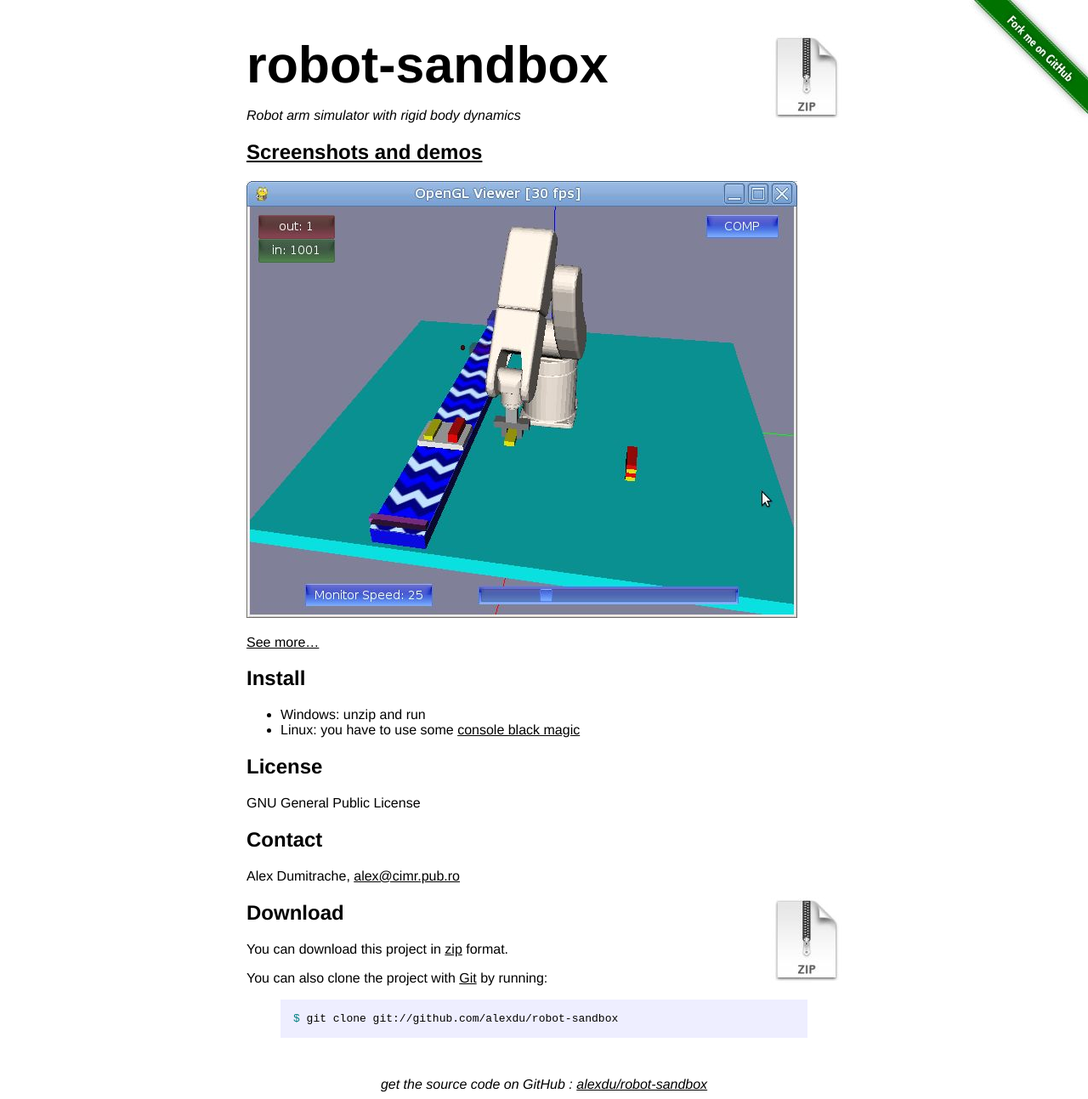
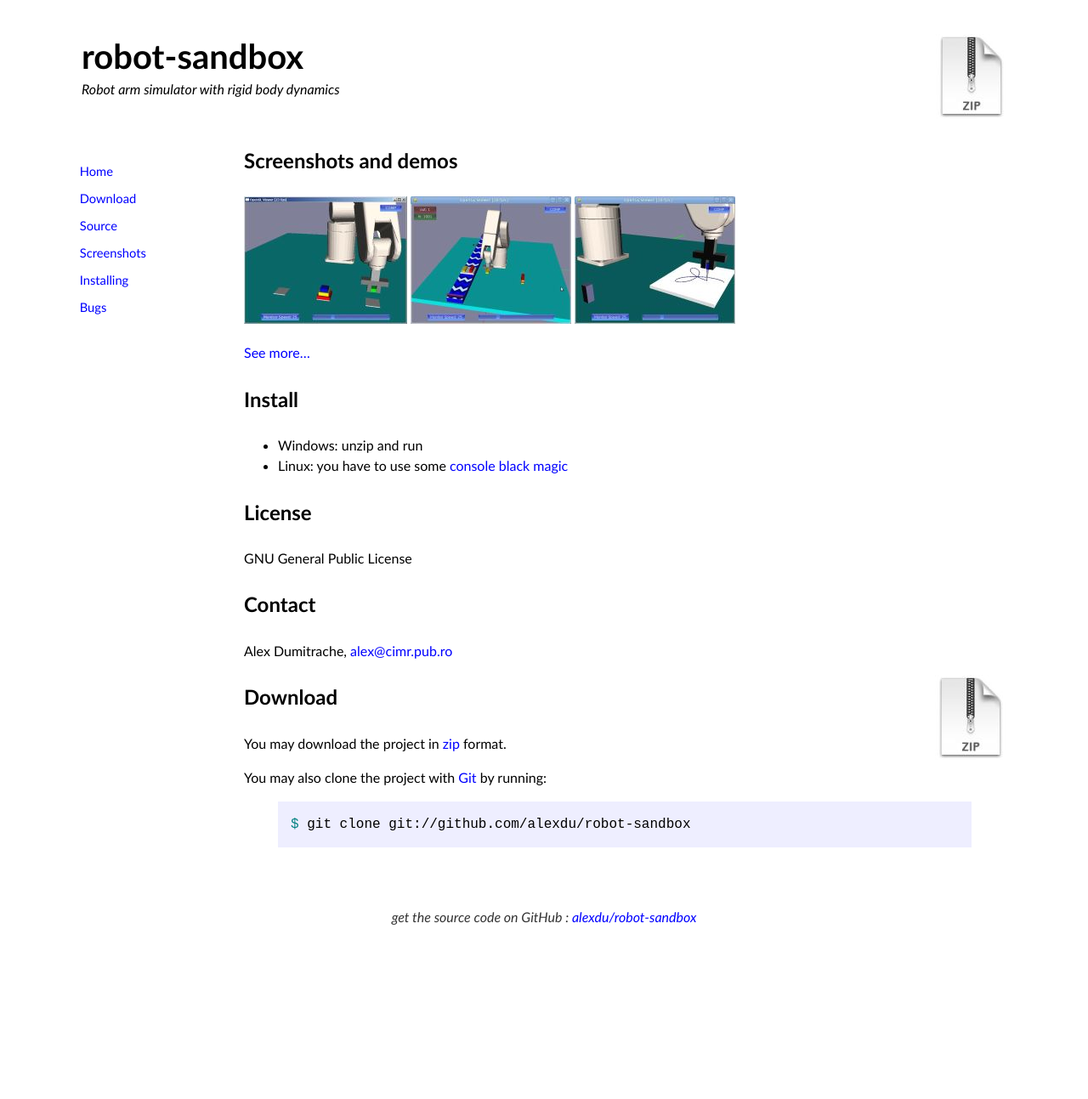
Before and after one commit to alexdu/robot-sandbox, a Jekyll site: the page built from index.md, in a window 1280 px wide. Shown: the whole page at 85% size. Built offline with Jekyll 4.4.1, drawn with Linux system fonts in a browser that asks for light colours; after the commit the page ends 1131 px from its top, so only the background shows below that.

Commit message:
Flexible layout and navigation menu

```diff
--- /dev/null
+++ b/_layouts/flex.html
@@ -0,0 +1,86 @@
+<!-- Flexible layout: Tonico Strasser - http://www.webproducer.at/flexible-layout -->
+
+<!DOCTYPE HTML PUBLIC "-//W3C//DTD XHTML 1.0 Strict//EN" "http://www.w3.org/TR/xhtml1/DTD/xhtml1-strict.dtd">
+<html><head>
+<meta http-equiv="content-type" content="text/html; charset=UTF-8">
+
+	<style type="text/css">
+		body {
+  		margin-top: 1.0em;
+  		background-color: #ffffff;
+		  font-family: Helvetica,Arial,FreeSans,sans-serif;
+  		color: #000000;
+    }
+    #container {
+      margin: 0 auto;
+      width: 700px;
+    }
+		h1 { font-size: 2.5em; color: #000000; margin-bottom: 3px; }
+		h1 .small { font-size: 0.4em; }
+		h1 a { text-decoration: none }
+		h2 { font-size: 1.5em; color: #000000; }
+    h3 { text-align: center; color: #000000; }
+
+    h1 a, h2 a { color: black;}
+    h1 a:hover, h2 a:hover { color: blue;}
+    a { color: blue; text-decoration: none }
+    a:hover { color: red; text-decoration: underline;  }
+    img {border: 0}
+    .description { font-size: 1.2em; margin-bottom: 30px; margin-top: 30px; font-style: italic;}
+    .download { float: right; }
+		pre { background: #eef; color: #000; padding: 15px;}
+    hr { border: 0; width: 80%; border-bottom: 1px solid #aaa}
+    .footer { text-align:center; padding-top:30px; font-style: italic; }
+	</style>
+
+    <link rel="stylesheet" type="text/css" href="syntax.css" />
+
+    <!-- base href="http://www.webproducer.at/flexible-layout/" -->
+	<title>{{ page.title }}</title>
+    <link rel="stylesheet" type="text/css" media="screen" href="screen.css">
+    <!--[if IE]><link rel="stylesheet" type="text/css" href="./ie.css" /><![endif]-->
+  </head><body>
+    <div id="main" class="hide-right">
+      <div id="header">
+        <div class="download">
+          <a href="http://github.com/alexdu/robot-sandbox/zipball/master">
+            <img border="0" src="zip.jpg"></a>
+        </div>
+        <h1 class="title">robot-sandbox</h1>
+        <em>Robot arm simulator with rigid body dynamics</em>
+      </div>
+      <div id="columns">
+        <div class="cols-wrapper">
+          <div class="float-wrapper">
+            <div id="col-a">
+              <div class="main-content">
+              {{ content }}
+              </div>
+            </div>
+            <div id="col-b" class="sidecol">
+              <div class="box">
+              <p>&nbsp;</p>
+              <p><a href="index.html">Home</a></p>
+              <p><a href="index.html#download">Download</a></p>
+              <p><a href="http://github.com/alexdu/robot-sandbox/">Source</a></p>
+              <p><a href="demos.html">Screenshots</a></p>
+              <p><a href="install.html">Installing</a></p>
+              <p><a href="http://github.com/alexdu/robot-sandbox/issues">Bugs</a></p>
+
+              </div>
+            </div>
+          </div>
+<!--      <div id="col-c" class="sidecol">
+            <div class="box">
+            </div>
+          </div>-->
+          <div class="clear" id="em"></div>
+        </div>
+      </div>
+      <div id="footer" class="clear">
+        <div class="footer">
+        get the source code on GitHub : <a href="http://github.com/alexdu/robot-sandbox">alexdu/robot-sandbox</a>
+        </div>
+      </div>
+    </div>
+  </body></html>
--- /dev/null
+++ b/elements.css
@@ -0,0 +1,160 @@
+/* Style properties for HTML elements based on the HTML 4.01 Specification.
+   <http://www.w3.org/TR/html401/cover.html#toc>
+
+   Blank version of this stylesheet:
+   <http://www.webproducer.at/lab/elements.css>
+*/
+
+/* Section 7.5: The document body */
+body {
+  margin: 0;
+  padding: 1em;
+  min-width: 50em;
+  font-size: 100%; /* 12px [1] */
+  line-height: 1.5em; /* 18px [2] */
+  background: white;
+  color: black;
+  font-family: "Trebuchet MS", "Luxi Sans", "Helvetica", sans-serif;
+}
+h1 {
+  font-size: 2.5em; /* 18px */
+  line-height: 1.33em; /* 24px */
+  margin: 0.89em 0; /* 16px 0 */
+}
+h2 {
+  font-size: 1.5em; /* 15px */
+  line-height: 1.4em; /* 21px  */
+  margin: 1.07em 0; /* 16px 0 */
+}
+h3 {
+  font-size: 1.25em; /* 12px */
+  font-style: italic;
+  margin: 1.33em 0; /* 16px 0 */
+}
+h4, h5, h6 {
+  font-size: 1em; /* 9px */
+  line-height: 2em; /* 18px */
+  margin: 1.56em 0; /* 14px 0 */
+}
+h4 {
+  text-transform: uppercase;
+}
+h5 {}
+h6 {
+  font-style: italic;
+}
+address {}
+
+/* Section 9: Text */
+/* 9.2: Structured text */
+em {}
+strong {}
+dfn {}
+code {
+  font-family: "Bitstream Vera Sans Mono", "Courier New", Monaco, Courier, monospace;  /* [3] */
+}
+samp {}
+kbd {}
+var {}
+cite {}
+abbr {}
+acronym {}
+blockquote {}
+q {}
+sub {}
+sup {}
+/* End of 9.2 */
+p {}
+pre {
+  font-family: "Bitstream Vera Sans Mono", "Courier New", Monaco, Courier, monospace;  /* [3] */
+}
+ins {}
+del {}
+
+/* Section 10: Lists */
+ul {
+  margin: 1em 0;
+  padding: 0 0 0 2.5em;
+}
+ul ul {
+  margin: 0;
+  padding: 0 0 0 1.25em;
+}
+ol {
+  margin: 1em;
+  padding: 0 2em;
+}
+ol ol {
+  margin: 0;
+}
+li {
+  margin: 0;
+  padding: 0;
+}
+dl {}
+dt {}
+dd {}
+
+/* Section 11: Tables */
+table {}
+caption {}
+thead {}
+tfoot {}
+tbody {}
+colgroup {}
+col {}
+tr {}
+th {}
+td {}
+
+/* Section 12.2:  The A element */
+a:link {}
+a:visited {}
+a:link:hover {} /* [4] */
+a:visited:hover {}
+a:active {}
+a:focus {}
+a:focus:hover {}
+
+/* Section 13: Objects, Images, and Applets */
+img {}
+object {}
+applet {}
+
+/* Section 15: Alignment, font styles, and horizontal rules */
+/* 15.2: Fonts "[...] their use is discouraged in favor of style sheets." */
+tt {}
+i {}
+b {}
+big {}
+small {}
+/* End of 15.2 */
+hr {}
+
+/* Section 16: Frames */
+iframe {}
+
+/* Section 17: Forms */
+form {}
+input {}
+input:focus {}
+button {}
+button:focus {}
+select {}
+select:focus {}
+optgroup {}
+option {}
+textarea {}
+textarea:focus {}
+label {}
+fieldset {}
+legend {}
+
+/*
+  [1] All calculations are based on the assumption that 1em is 12px.
+  [2] If you specify a font-size, also consider to specify a line-height property.
+  [3] If you don't specify something other than monospace, mozilla will calculate
+      its own font-size based on the user preferences.
+  [4] "... prevents hover styles from being applied to non-hyperlink anchors."
+      <http://devedge.netscape.com/viewsource/2003/arbitrary-hover/>
+*/
--- a/index.md
+++ b/index.md
@@ -1,27 +1,19 @@
 ---
-layout: index
+layout: flex
 title: robot-sandbox @ github
 ---
 
 
-<div class="download">
-  <a href="http://github.com/alexdu/robot-sandbox/zipball/master">
-    <img border="0" src="zip.jpg"></a>
-</div>
-
-[robot-sandbox](http://github.com/alexdu/robot-sandbox)
-=======================================================
-
-*Robot arm simulator with rigid body dynamics*
-
 [Screenshots and demos](demos.html)
 -----------------------------------
-[belt1]: screenshot-conveyor-belt-1.jpg
-[belt2]: screenshot-conveyor-belt-2.jpg
-[draw-rose]: screenshot-robot-drawing-rose.jpg
-[hanoi]: screenshot-hanoi-towers.jpg
+[belt1]: thumb-conveyor-belt-1.jpg
+[belt2]: thumb-conveyor-belt-2.jpg
+[draw-rose]: thumb-robot-drawing-rose.jpg
+[hanoi]: thumb-hanoi-towers.jpg
 
-![robot-sandbox screenshot][belt1]
+[![robot-sandbox screenshot][hanoi]](demos.html)
+[![robot-sandbox screenshot][belt1]](demos.html)
+[![robot-sandbox screenshot][draw-rose]](demos.html)
 
 [See more...](demos.html)
 
@@ -48,17 +40,15 @@ Alex Dumitrache, <alex@cimr.pub.ro>
     <img border="0" src="zip.jpg"></a>
 </div>
 
+<a name="download"> </a>
+
 Download
 --------
 
-You can download this project in [zip](http://github.com/alexdu/robot-sandbox/zipball/master) format.
+You may download the project in [zip](http://github.com/alexdu/robot-sandbox/zipball/master) format.
 
-You can also clone the project with [Git](http://git-scm.com) by running:
+You may also clone the project with [Git](http://git-scm.com) by running:
 
 {% highlight sh %}
 $ git clone git://github.com/alexdu/robot-sandbox
 {% endhighlight %}
-
-<div class="footer">
-  get the source code on GitHub : <a href="http://github.com/alexdu/robot-sandbox">alexdu/robot-sandbox</a>
-</div>
--- /dev/null
+++ b/layout.css
@@ -0,0 +1,74 @@
+/* Layout stylesheet */
+
+body {
+  font-size: 100.01%; /* [1] */
+}
+#col-a {
+  float: right;
+  width: 100%;
+}
+#col-a[id] { /* [2] */
+  margin-left: -1px;
+}
+#col-b {
+  float: left;
+  margin-left: -12em;
+  z-index: 10; /* [3] */
+}
+#col-b[id] { /* [2] */
+  margin-right: 1px;
+}
+#col-c {
+  float: right;
+  margin-right: -12em;
+  z-index: 11; /* [3] */
+}
+#col-c[id] { /* [2] */
+  margin-left: 1px;
+}
+.show-all #columns {
+  padding: 0 12em;
+}
+.hide-left #columns {
+  padding: 0 12em 0 0;
+}
+.hide-right #columns {
+  padding: 0 0 0 12em;
+}
+.cols-wrapper {
+  width: 100%;
+}
+.cols-wrapper[class] {
+  padding-bottom: 0.1px; /* [4] */
+}
+.float-wrapper {
+  float: left;
+  width: 100%;
+  position: relative;
+  z-index: 0;
+}
+.float-wrapper[class] { /* [2] */
+  margin-right: -1px;
+}
+.sidecol {
+  position: relative;
+  width: 12em;
+  overflow: hidden;
+}
+.box,
+.main-content {
+  margin: 0 1em;
+}
+.clear {
+  clear: both;
+}
+.none {
+  display: none;
+}
+
+/*
+  [1] Play nice with EMs in Opera 6 and IE Win.
+  [2] Support for Mozilla, but IE doesn't likes it.
+  [3] Z indices needed for link clickability in IE Mac and Opera 6.
+  [4] Mozilla needs a non zero value, seems to be a bug.
+*/
--- /dev/null
+++ b/presentation.css
@@ -0,0 +1,99 @@
+/* Presentation stylesheet */
+
+/* IDs */
+#main {
+  /*border: 1px solid;*/
+  min-width: 50em;
+  max-width: 70em;
+  margin: 0 auto;
+}
+#header {
+  padding: 1.5em 1em;
+}
+#header .title {
+  margin: 0;
+  padding: 0;
+}
+#footer {
+  padding: 1.5em;
+}
+#footer p {
+  margin: 0;
+  text-align: center;
+}
+/*#header {
+  border-bottom: 1px dotted;
+}*/
+
+/* backgrounds */
+#header,
+.cols-wrapper {
+  background-color: white;
+}
+/*
+#main {
+  background: #efefef url(pattern.gif);
+}*/
+
+/* classes */
+.box,
+.main-content {
+  margin: 1em;
+}
+.cols-wrapper {
+  border: 1px;
+  margin: 0 -1px;
+  /*border-style: none dotted dotted dotted;*/
+}
+.hide-left .cols-wrapper {
+  border-left: none;
+  margin-left: 0;
+}
+.hide-right .cols-wrapper {
+  border-right: none;
+  margin-right: 0;
+}
+.hide-both .cols-wrapper {
+  /*border-style: none none dotted none;*/
+  margin: 0;
+}
+.box {
+  font-size: 92%;
+  line-height: 1.18em;
+}
+#footer,
+.sidecol {
+  color: #333;
+}
+.sidecol ul {
+  padding: 0 0 0 1.5em;
+}
+
+/* dom-tree */
+.dom-tree {
+  padding: 0 0 0 1.5em;
+  color: #999;
+}
+.dom-tree code {
+  font-weight: bold;
+}
+.dom-tree ul ul ul  {
+  list-style: disc;
+}
+.dom-tree ul ul ul ul  {
+  list-style: circle;
+}
+.dom-tree ul ul ul ul ul {
+  list-style: square;
+}
+.dom-tree dl,
+.dom-tree dt,
+.dom-tree dd {
+  color: black;
+  margin: 0;
+  padding: 0;
+  display: inline; /* IE 5.x doesn't like this */
+}
+.dom-tree dd {
+  font-style: italic;
+}
--- /dev/null
+++ b/screen.css
@@ -0,0 +1,3 @@
+@import url(layout.css);
+@import url(presentation.css);
+@import url(elements.css);
```
Also changed, not shown: demos.md (+4 -4 lines), ie.css (added, +47 -0 lines), install.md (+3 -3 lines), thumb-conveyor-belt-1.jpg (added), thumb-conveyor-belt-2.jpg (added), thumb-hanoi-towers.jpg (added), thumb-robot-drawing-rose.jpg (added).
